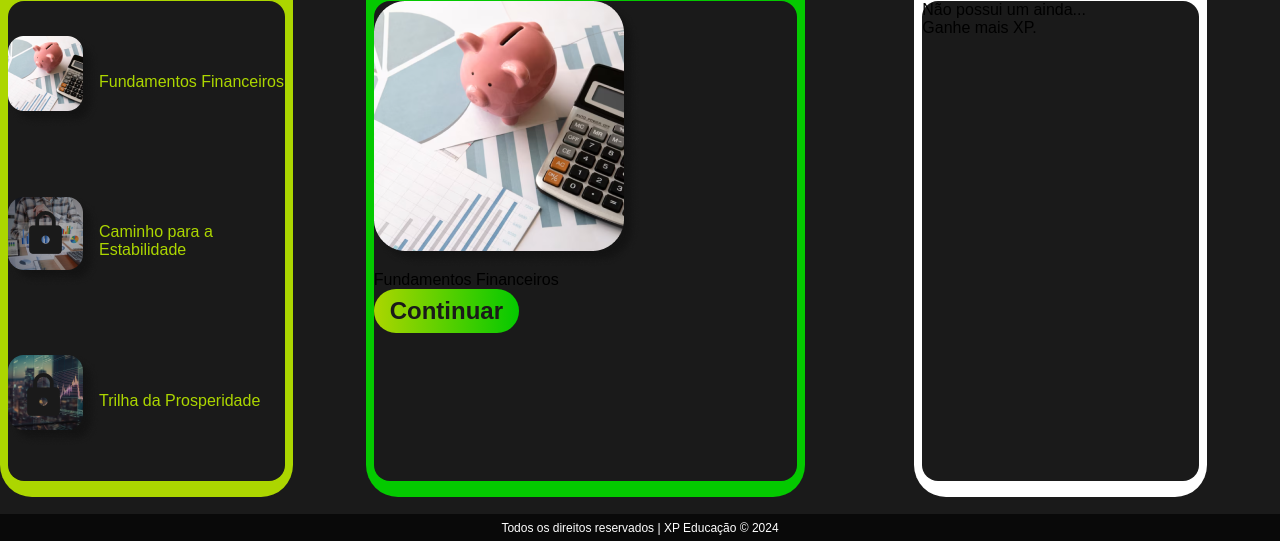
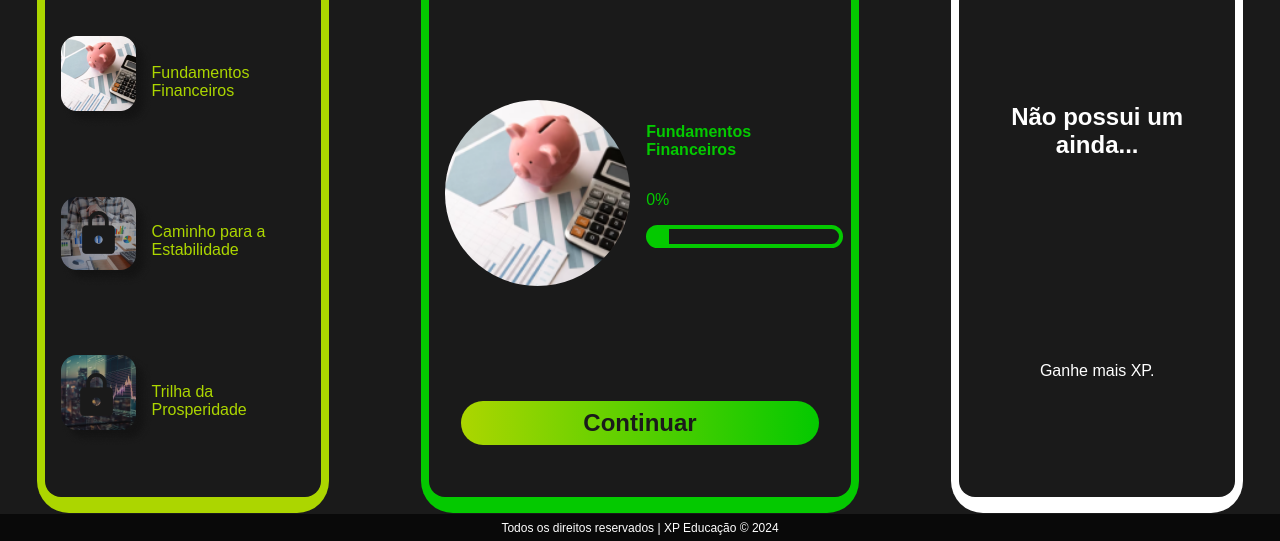
Before and after one commit to not-a-ai/QuizJs, a plain HTML site: page dashboard.html in a window 1280 px wide. Shown: the part 259-800 px from the top of the page. Drawn offline with Linux system fonts and the light colour scheme; a web font is replaced by a local one.

Commit message:
feat dashboard

```diff
--- a/dashboard.html
+++ b/dashboard.html
@@ -10,6 +10,7 @@
   <link rel="preconnect" href="https://fonts.googleapis.com">
   <link rel="preconnect" href="https://fonts.gstatic.com" crossorigin>
   <link href="https://fonts.googleapis.com/css2?family=Radio+Canada:ital,wght@0,300..700;1,300..700&display=swap" rel="stylesheet">
+  <script src="./scripts/dashboard.js"></script>
   <title>Quiz</title>
 </head>
 <body>
@@ -46,9 +47,15 @@
     <section id="progresso">
       <h3>Progresso</h3>
       <div class="dashbox">
-        <img src="/images/trilha1.png" alt="Trilha 1">
-        <div>
-          <p>Fundamentos Financeiros</p>
+        <div id="progresso-card">
+          <img src="/images/trilha1-box.png" alt="Trilha 1">
+          <div id="details-progress">
+            <p style="margin-bottom: 2rem;"><b>Fundamentos Financeiros</b></p>
+            <p>0%</p>
+            <div class="progress-container">
+              <div class="progress-bar" id="myBar"></div>
+            </div>
+          </div>
         </div>
         <button>Continuar</button>
       </div>
@@ -58,8 +65,11 @@
     <section id="medalha">
       <h3>Medalhas</h3>
       <div class="dashbox">
-        <p>Não possui um ainda...</p>
-        <p>Ganhe mais XP.</p>
+        <div id="medalha-box">
+          <h2>Não possui um ainda...</h2>
+          <p>Ganhe mais XP.</p>
+        </div>
+
       </div>
     </section>
   </main>
--- a/styles/dashboard.css
+++ b/styles/dashboard.css
@@ -13,6 +13,7 @@ main {
   height: 100%;
   display: grid;
   grid-template-columns: 1fr 1.5fr 1fr;
+  justify-items: center;
 }
 
 main section {
@@ -59,12 +60,39 @@ section h3 {
   background-color: #fff;
 }
 
+#progresso-card {
+  display: flex;
+  flex-direction: row;
+  height: 80%;
+  width: 100%;
+  align-items: center;
+  color: #04C900;
+  gap: 1rem;
+}
+  #progresso-card img {
+    width: 50%;
+    border-radius: 50%;
+  }
+
 .dashbox {
   background-color: #1A1A1A;
   border-radius: 16px;
   height: 30rem;
   margin: 1rem 0.5rem ;
+  padding: 1rem;
+  display: flex;
+  flex-direction: column;
 }
+
+.dashbox button {
+  margin: 1rem;
+}
+
+button:hover{
+  transform: scale(1.05);
+
+}
+
 
 .trilhas {
   display: flex;
@@ -78,3 +106,26 @@ section h3 {
   flex-direction: column;
   justify-content: space-around;
 }
+
+.progress-container {
+  width: 100%;
+  border: #04C900 solid 4px;
+  border-radius: 20px;
+  margin: 16px 0;
+}
+
+.progress-bar {
+  width: 10%;
+  height: 15px;
+  background-color: #04C900;
+}
+
+#medalha-box {
+  display: flex;
+  flex-direction: column;
+  align-items: center;
+  justify-content: space-around;
+  height: 100%;
+  color: #fff;
+  text-align: center;
+}
--- a/styles/quiz.css
+++ b/styles/quiz.css
@@ -93,7 +93,3 @@ li.errada {
   background-color: rgb(205, 55, 55);
   color: #fff;
 }
-
-header {
-
-}
```
Also changed, not shown: images/trilha1-box.png (added), scripts/dashboard.js (added).
